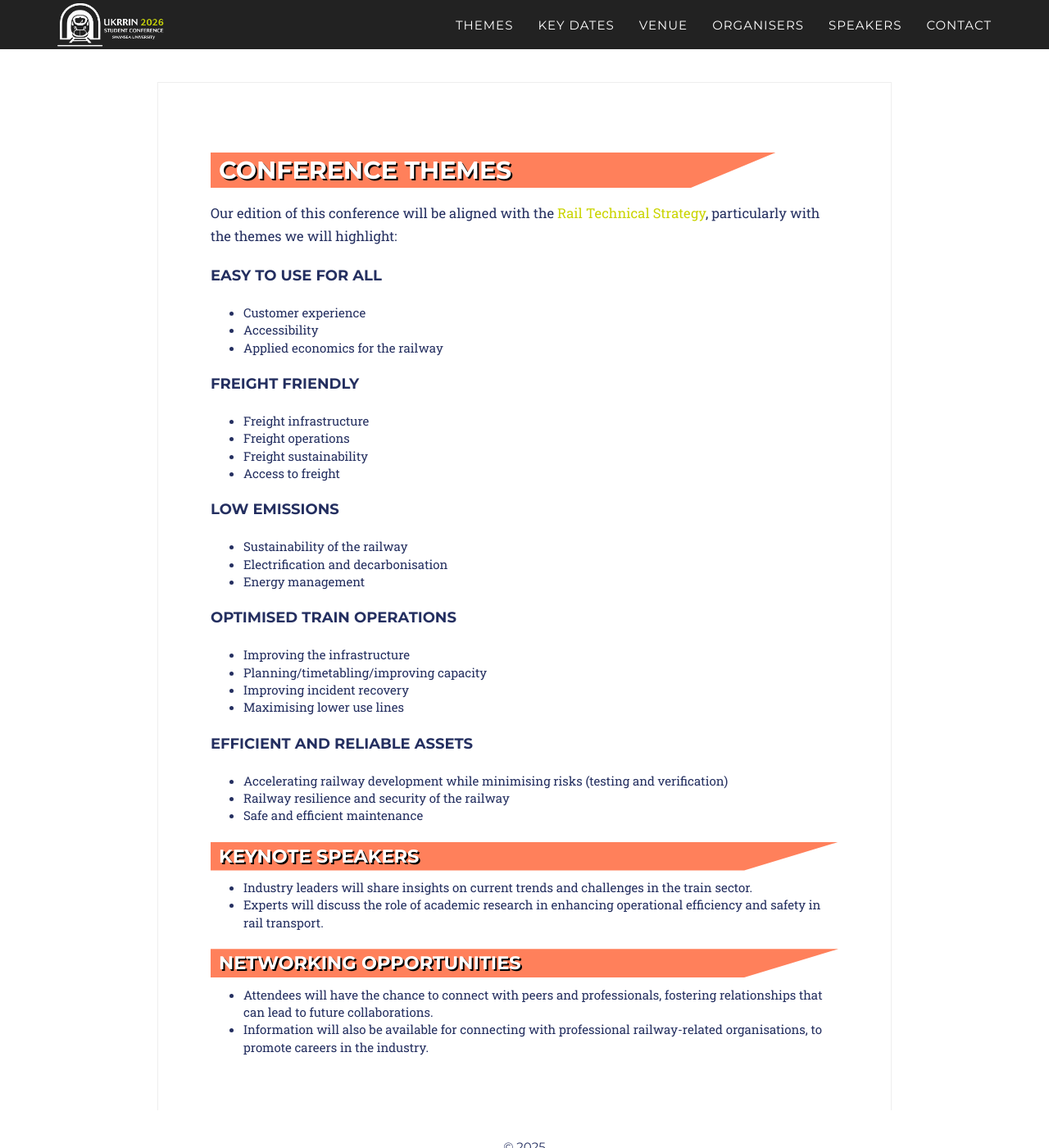
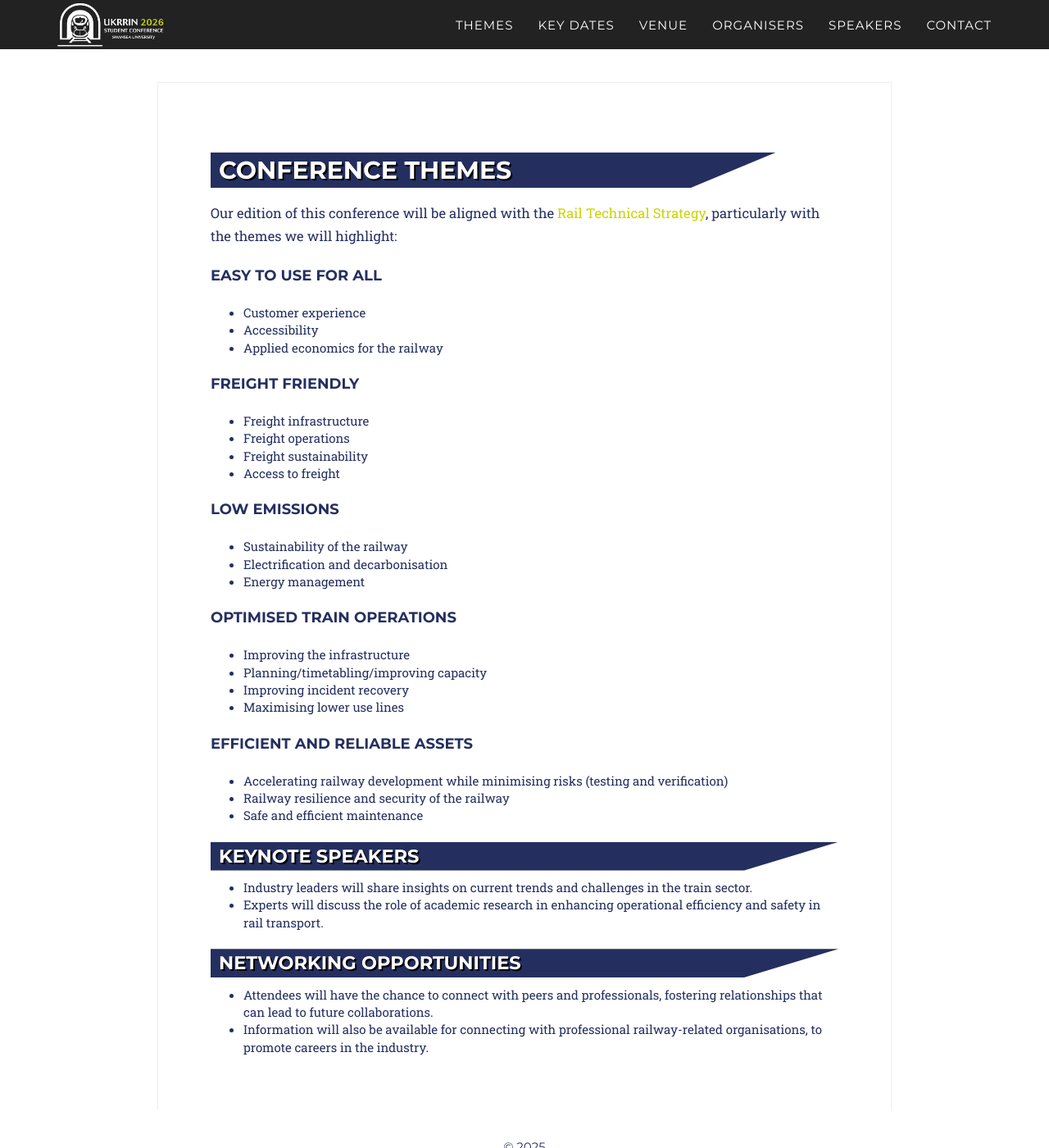
Before and after one commit to ukrrin2026swansea/ukrrin2026swansea.github.io, a Jekyll site: the page built from _2017_pages/themes.html, in a window 1280 px wide and 1400 px high. Shown: the whole window at 82% size. Built offline with Jekyll 4.4.1, drawn with Linux system fonts in a browser that asks for light colours; some web fonts are replaced.

Commit message:
Update background color for h1 and h2 in about section

```diff
--- a/_sass/2016_sass/_about.scss
+++ b/_sass/2016_sass/_about.scss
@@ -7,7 +7,7 @@
     }
     h1 {
         text-shadow: 2px 2px black;
-        background-color: #ff805b;
+        background-color: #242f60;
         color: white;
         padding: 5px 5px 5px 10px;
         -webkit-clip-path: polygon(0 0, 100% 0, 95% 100%, 0 100%);
@@ -16,7 +16,7 @@
     }
     h2 {
         text-shadow: 2px 2px black;
-        background-color: #ff805b;
+        background-color: #242f60;
         color: white;
         padding: 5px 5px 5px 10px;
         -webkit-clip-path: polygon(0 0, 100% 0, 85% 100%, 0 100%);
```
